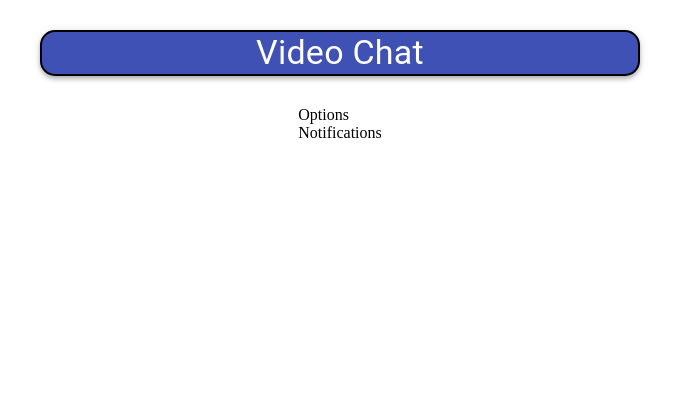
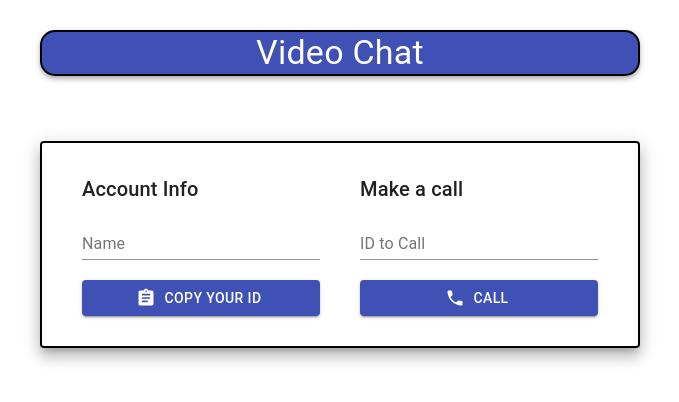
Before and after one commit to swamiabhishek45/WEBRTC---Video-App, a React (Vite) app in the folder client/: page / in a window 1280 px wide. Shown: the top 402 px of the page, without its empty margins (300-979 px from the left). Built offline with nearby package versions, Linux system fonts and the light colour scheme; no server answers.

Commit message:
Update video app to video chat app.

```diff
--- a/client/src/components/Notifications.jsx
+++ b/client/src/components/Notifications.jsx
@@ -1,10 +1,23 @@
 import React from 'react'
+import {Button} from '@material-ui/core';
+
+import { SocketContext } from '../context/SocketContext';
+import { useContext } from 'react';
 
 function Notifications() {
+  const {answerCall, call, callAccepted} = useContext(SocketContext);
+
   return (
-    <div>
-      Notifications
-    </div>
+    <>
+      {
+        call.isReceivedCall && !callAccepted && (
+          <div style={{display: 'flex', justifyContent: 'center'}}>
+            <h1>{call.name} is calling...</h1>
+            <Button variant='contained' color='primary' onClick={answerCall}>Answer</Button>
+          </div>
+        )
+      }
+    </>
   )
 }
 
--- a/client/src/components/Options.jsx
+++ b/client/src/components/Options.jsx
@@ -1,29 +1,37 @@
-import React, { useContext } from 'react'
-import {Button, TextField, Grid, Paper, Container, Typography} from '@material-ui/core';
-import {makeStyles} from '@material-ui/core/styles';
-import { CopyToClipboard } from 'react-copy-to-clipboard';
-import { Assignment, Phone, PhoneDisabled } from '@material-ui/icons';
+import React, { useContext, useState } from "react";
+import {
+    Button,
+    TextField,
+    Grid,
+    Paper,
+    Container,
+    Typography,
+} from "@material-ui/core";
+import { makeStyles } from "@material-ui/core/styles";
+import { CopyToClipboard } from "react-copy-to-clipboard";
+import { Assignment, Phone, PhoneDisabled } from "@material-ui/icons";
 
-import {SocketContext} from "../context/SocketContext";
+
+import { SocketContext } from "../context/SocketContext";
 
 const useStyles = makeStyles((theme) => ({
     root: {
-    display: 'flex',
-    flexDirection: 'column',
+        display: "flex",
+        flexDirection: "column",
     },
     gridContainer: {
-    width: '100%',
-    [theme.breakpoints.down('xs')] : {
-      flexDirection: 'column',
-    }
+        width: "100%",
+        [theme.breakpoints.down("xs")]: {
+            flexDirection: "column",
+        },
     },
     container: {
-    width: '600px',
-    margin: '35px 0',
+        width: "600px",
+        margin: "35px 0",
         padding: 0,
-    [theme.breakpoints.down('xs')] : {
-      width: '80%',
-    }
+        [theme.breakpoints.down("xs")]: {
+            width: "80%",
+        },
     },
     margin: {
         marginTop: 20,
@@ -32,20 +40,88 @@ const useStyles = makeStyles((theme) => ({
         padding: 20,
     },
     paper: {
-    padding: '10px 20px',
-    border: '2px solid black'
-  }
-}))
+        padding: "10px 20px",
+        border: "2px solid black",
+    },
+}));
 
-function Options({children}) {
-  const context = useContext(SocketContext);
+function Options({ children }) {
+    const { me, callAccepted, name, setName, callEnded, leaveCall, callUser } =
+        useContext(SocketContext);
+    const [idToCall, setIdToCall] = useState("");
     const classes = useStyles();
     return (
-    <div>
-      Options
+        <Container className={classes.container}>
+            <Paper elevation={10} className={classes.paper}>
+                <form className={classes.root} noValidate autoComplete="off">
+                    <Grid container className={classes.gridContainer}>
+                        <Grid item xs={12} md={6} className={classes.padding}>
+                            <Typography gutterBottom variant="h6">
+                                Account Info
+                            </Typography>
+                            <TextField
+                                label="Name"
+                                value={name}
+                                onChange={(e) => setName(e.target.value)}
+                                fullWidth
+                            />
+                            <CopyToClipboard
+                                text={me}
+                                className={classes.margin}
+                            >
+                                <Button
+                                    variant="contained"
+                                    color="primary"
+                                    fullWidth
+                                    startIcon={<Assignment fontSize="large" />}
+                                >
+                                    Copy Your ID
+                                </Button>
+                            </CopyToClipboard>
+                        </Grid>
+
+                        <Grid item xs={12} md={6} className={classes.padding}>
+                            <Typography gutterBottom variant="h6">
+                                Make a call
+                            </Typography>
+                            <TextField
+                                label="ID to Call"
+                                value={idToCall}
+                                onChange={(e) => setIdToCall(e.target.value)}
+                                fullWidth
+                            />
+                            {callAccepted && !callEnded ? (
+                                <Button
+                                    variant="contained"
+                                    color="secondary"
+                                    fullWidth
+                                    startIcon={
+                                        <PhoneDisabled fontSize="large" />
+                                    }
+                                    onClick={leaveCall}
+                                    className={classes.margin}
+                                >
+                                    Hang Up
+                                </Button>
+                            ) : (
+                                <Button
+                                    variant="contained"
+                                    color="primary"
+                                    fullWidth
+                                    startIcon={<Phone fontSize="large" />}
+                                    onClick={() => callUser(idToCall)}
+                                    className={classes.margin}
+                                >
+                                    Call
+                                </Button>
+                            )}
+                        </Grid>
+                    </Grid>
+                </form>
                 {children}
-    </div>
-  )
+            </Paper>
+        </Container>
+    );
 }
 
 export default Options;
--- a/client/src/context/SocketContext.jsx
+++ b/client/src/context/SocketContext.jsx
@@ -1,6 +1,6 @@
 import React, { createContext, useEffect, useRef, useState } from "react";
 import { io } from "socket.io-client";
-// import Peer from "simple-peer";
+import Peer from "simple-peer";
 
 const SocketContext = createContext();
 
```
Also changed, not shown: package.json (+3 -6 lines), 2 other files (tests, documents, lock files or other folders). Lines whose indentation alone changed are shown as unchanged.
